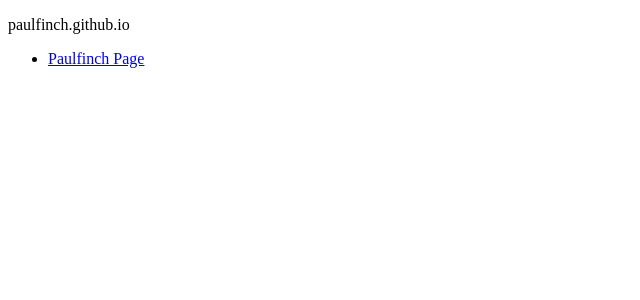
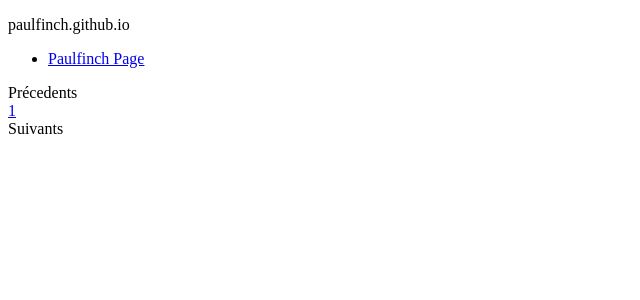
Before and after one commit to PaulFinch/paulfinch.github.io, a Jekyll site: the page built from index.md, in a window 1280 px wide. Shown: the top 300 px of the page, without its empty margins (0-640 px from the left). Built offline with Jekyll 4.4.1, drawn with Linux system fonts in a browser that asks for light colours; nearby versions of some CDN libraries.

Commit message:
Update index.md

```diff
--- a/index.md
+++ b/index.md
@@ -12,3 +12,15 @@ paulfinch.github.io
     </li>
   {% endfor %}
 </ul>
+
+<div class="container">
+	<div class="row">
+	{% if site.posts.size > 0 %}
+		{% for post in paginator.posts %}
+			{% include article-content.html %}
+		{% endfor %}
+	{% endif %}
+	</div>
+</div>
+
+{% include pagination.html %}
```
